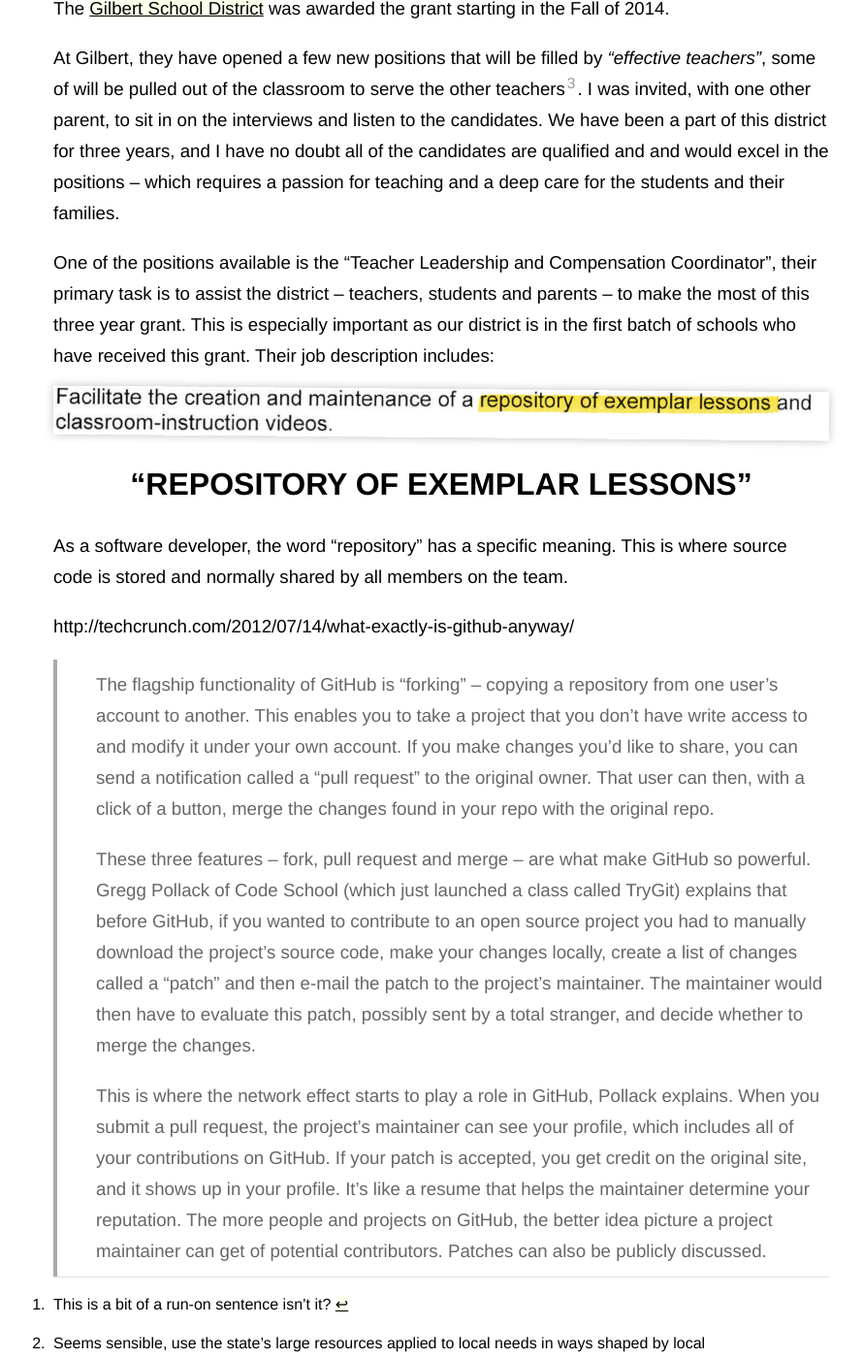
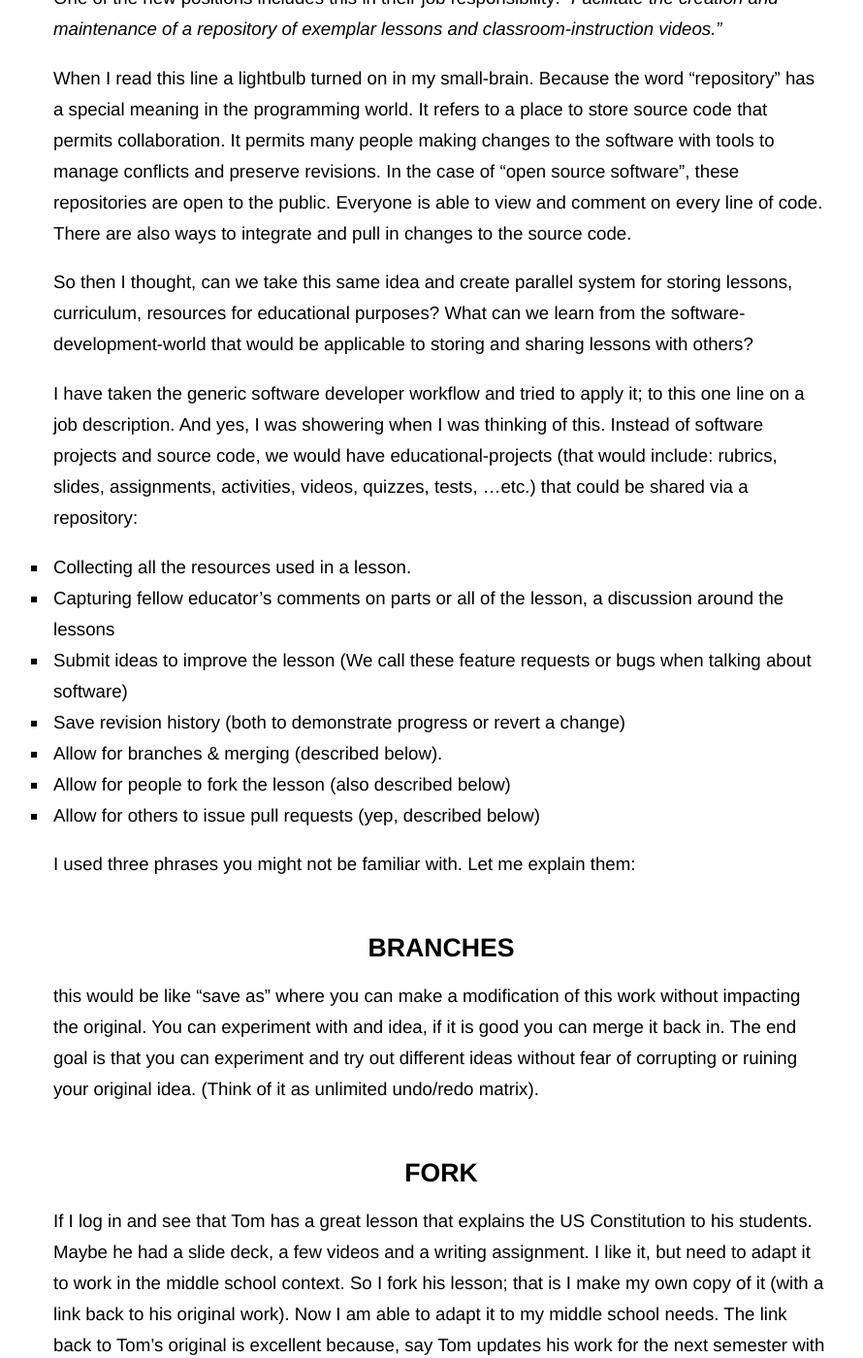
Before and after one commit to banderson623/banderson623.github.com, a Jekyll site: the page built from _posts/2014-04-01-educational-repository-idea.md, in a window 1280 px wide and 1400 px high, scrolled down 388 px. Shown: the whole window at 97% size, without its empty margins (185-1075 px from the left). Built offline with Jekyll 4.4.1, drawn with Linux system fonts in a browser that asks for light colours; a script that is not in the unit is left out; some of the changed text lies outside the part shown.

Commit message:
updated the education repo

```diff
--- a/_posts/2014-04-01-educational-repository-idea.md
+++ b/_posts/2014-04-01-educational-repository-idea.md
@@ -6,30 +6,56 @@ categories: articles
 tags: education learning github
 ---
 
-Our local school has just received the [Teacher Leadership and Compensation](https://www.educateiowa.gov/teacher-leadership-and-compensation-system)(TLC) grant. The state of Iowa is offering school's $1.5M, over three years, in to _"reward effective teachers with leadership opportunities and higher pay, attract promising new teachers with competitive starting salaries and more support, and foster greater collaboration for all teachers to learn from each other."[^1]_ The grant allows for each district to tailor the implementation according to their schools[^2].
+TL;DR – Is there value in having a collection of lessons from educators from different schools and different grade levels? This collection would encourage open sharing and collaborative-iterations on lessons for different grade levels. If this sounds even remotely interesting read on. I’ve tried to outline how this could work.
 
-The [Gilbert School District](http://gilbert.k12.ia.us/) was awarded the grant starting in the Fall of 2014.
+---
 
-At Gilbert, they have opened a few new positions that will be filled by _"effective teachers"_, some of will be pulled out of the classroom to serve the other teachers[^3]. I was invited, with one other parent, to sit in on the interviews and listen to the candidates.  We have been a part of this district for three years, and I have no doubt all of the candidates are qualified and and would excel in the positions – which requires a passion for teaching and a deep care for the students and their families.
+I am on a committee who is interviewing candidates for a new position in the Gilbert schools. One of the new positions includes this in their job responsibility: _"Facilitate the creation and maintenance of a repository of exemplar lessons and classroom-instruction videos."_
 
-One of the positions available is the "Teacher Leadership and Compensation Coordinator", their primary task is to assist the district – teachers, students and parents – to make the most of this three year grant. This is especially important as our district is in the first batch of schools who have received this grant. Their job description includes:
+When I read this line a lightbulb turned on in my small-brain. Because the word "repository" has a special meaning in the programming world. It refers to a place to store source code that permits collaboration. It permits many people making changes to the software with tools to manage conflicts and preserve revisions. In the case of "open source software", these repositories are open to the public. Everyone is able to view and comment on every line of code. There are also ways to integrate and pull in changes to the source code.
 
-<img src="/images/posts/educational-repository/repository-job-description.png" class="centered can_shrink rotated shadowed" alt="Facilitate the creation and maintenance of a repository of exemplar lessons and classroom-instruction videos" width="800"/>
+So then I thought, can we take this same idea and create parallel system for storing lessons, curriculum, resources for educational purposes? What can we learn from the software-development-world that would be applicable to storing and sharing lessons with others?
 
+I have taken the generic software developer workflow and tried to apply it; to this one line on a job description. And yes, I was showering when I was thinking of this. Instead of software projects and source code, we would have educational-projects (that would include: rubrics, slides, assignments, activities, videos, quizzes, tests, ...etc.) that could be shared via a repository:
 
-# "Repository of Exemplar lessons"
+* Collecting all the resources used in a lesson.
+* Capturing fellow educator's comments on parts or all of the lesson, a discussion around the lessons
+* Submit ideas to improve the lesson (We call these feature requests or bugs when talking about software)
+* Save revision history (both to demonstrate progress or revert a change)
+* Allow for branches & merging (described below).
+* Allow for people to fork the lesson (also described below)
+* Allow for others to issue pull requests (yep, described below)
 
-As a software developer, the word "repository" has a specific meaning. This is where source code is stored and normally shared by all members on the team.
+I used three phrases you might not be familiar with. Let me explain them:
 
+## Branches
+this would be like "save as" where you can make a modification of this work without impacting the original. You can experiment with and idea, if it is good you can merge it back in. The end goal is that you can experiment and try out different ideas without fear of corrupting or ruining your original idea. (Think of it as unlimited undo/redo matrix).
 
-http://techcrunch.com/2012/07/14/what-exactly-is-github-anyway/
+## Fork
+If I log in and see that Tom has a great lesson that explains the US Constitution to his students. Maybe he had a slide deck, a few videos and a writing assignment. I like it, but need to adapt it to work in the middle school context. So I fork his lesson; that is I make my own copy of it (with a link back to his original work). Now I am able to adapt it to my middle school needs. The link back to Tom's original is excellent because, say Tom updates his work for the next semester with a better video, I can easily flow his changes downstream into my forked version . This allows for custom modifications while also allowing for consistency between large parts of the lesson. (Maybe this is mildly related to the education phrase: “differentiation”)
 
-> The flagship functionality of GitHub is “forking” – copying a repository from one user’s account to another. This enables you to take a project that you don’t have write access to and modify it under your own account. If you make changes you’d like to share, you can send a notification called a “pull request” to the original owner. That user can then, with a click of a button, merge the changes found in your repo with the original repo.
+## Pull Request
+Using this same US Constitution lesson say that I have designed a neat activity for my students and I think Tom might want to also use it. I can make a  pull request to Tom's original lesson. This is basically a formal way to request my changes be merged back into Tom's original (or upstream) lesson. The pull request would include a description of what is changes and and discussion between him and I (and others). Tom decides that my changes are relevant to his college class too so he decides to approve my changes and merge them into his lesson.
 
-> These three features – fork, pull request and merge – are what make GitHub so powerful. Gregg Pollack of Code School (which just launched a class called TryGit) explains that before GitHub, if you wanted to contribute to an open source project you had to manually download the project’s source code, make your changes locally, create a list of changes called a “patch” and then e-mail the patch to the project’s maintainer. The maintainer would then have to evaluate this patch, possibly sent by a total stranger, and decide whether to merge the changes.
+What I described is exactly how we work at [Vox Media](http://voxmedia.com). And how nearly all modern software development projects work. This flow allows teams to communicate, collaborate and manage many people using, reusing and changing the code in a complementary method.
 
-> This is where the network effect starts to play a role in GitHub, Pollack explains. When you submit a pull request, the project’s maintainer can see your profile, which includes all of your contributions on GitHub. If your patch is accepted, you get credit on the original site, and it shows up in your profile. It’s like a resume that helps the maintainer determine your reputation. The more people and projects on GitHub, the better idea picture a project maintainer can get of potential contributors. Patches can also be publicly discussed.
+You can read more about this at a Tech Crunch article: [What Exactly is Github Anyway](http://techcrunch.com/2012/07/14/what-exactly-is-github-anyway/) which highlights one of the major open source repository hosts: [Github](http://github.com). They also probably do a better job explaining some of the more complex ideas of source code management.
 
-[^1]: This is a bit of a run-on sentence isn't it?
-[^2]: Seems sensible, use the state's large resources applied to local needs in ways shaped by local understanding.
-[^3]: This will include many responsibilities: helping build lessons, adopt technology, demonstrate teaching concepts in the classroom, adopting standardized test data to be useful, ... and many other tasks.
+There has been a lot of time spent on figuring out how students can access content online, I am curious if we are spending equal time figuring out how educators can share and improve each other's lessons.
+
+I think the idea becomes more exciting as the network grows, this is well articulated in the article I linked to above:
+
+> "This is where the network effect starts to play a role in GitHub, Pollack explains. When you submit a pull request, the project’s maintainer can see your profile, which includes all of your contributions on GitHub. If your patch is accepted, you get credit on the original site, and it shows up in your profile. It’s like a resume that helps the maintainer determine your reputation. The more people and projects on GitHub, the better idea picture a project maintainer can get of potential contributors. Patches can also be publicly discussed."
+
+You begin to build a vibrant community that is geared toward **collaboration and open sharing** &mdash; pretty cool! Each person building up the community while they are also building their own reputation.
+
+##Curious
+
+* Does something like this exist?
+* If it does exist, would educators use it?
+* If not, would this be something of value?
+* Are lessons, resources and goals common enough between classrooms that there would be benefit sharing them?
+
+I hope this makes sense and, as always, I would enjoy your feedback.
+
+&mdash; [@banderson623](http://twitter.com/banderson623)
```
